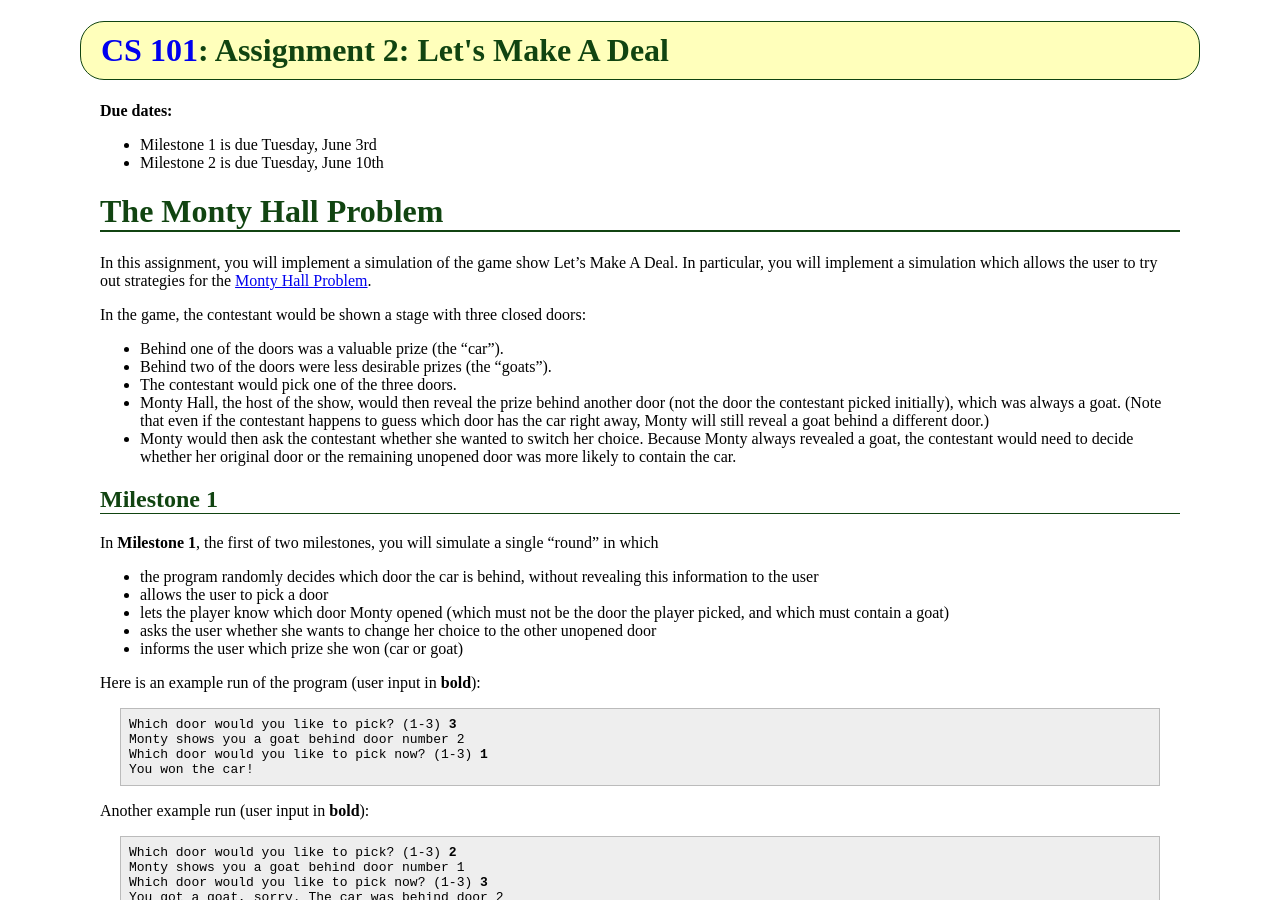
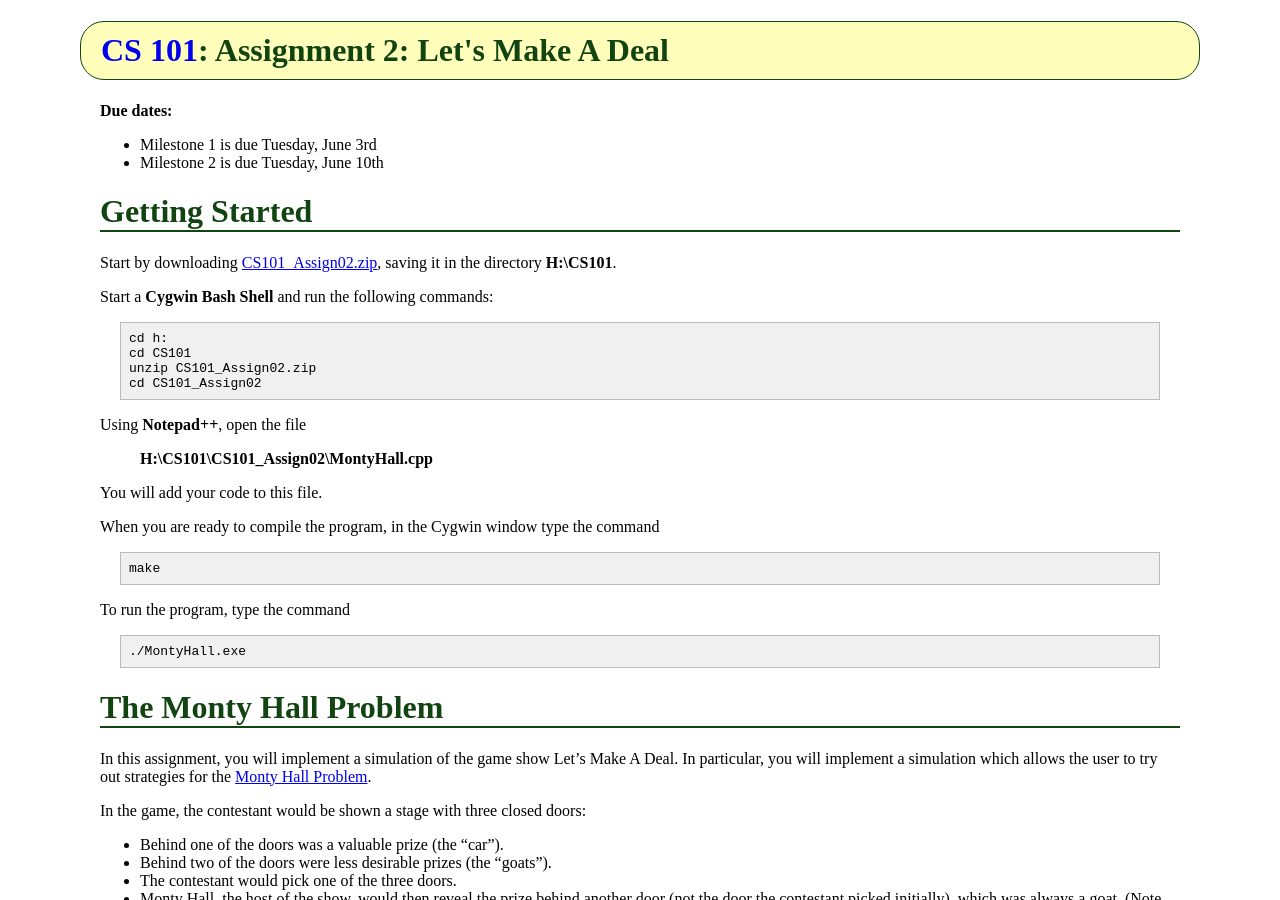
Before and after one commit to ycpcs/cs101-summer2014, a Jekyll site: the page built from assign/assign02.md, in a window 1280 px wide and 900 px high. Built offline with Jekyll 4.4.1, drawn with Linux system fonts in a browser that asks for light colours; Markdown is read by kramdown in place of the engine named in the settings.

Commit message:
added getting started instructions

```diff
--- a/assign/assign02.md
+++ b/assign/assign02.md
@@ -7,6 +7,32 @@ title: "Assignment 2: Let's Make A Deal"
 
 -   Milestone 1 is due Tuesday, June 3rd
 -   Milestone 2 is due Tuesday, June 10th
+
+Getting Started
+===============
+
+Start by downloading [CS101\_Assign02.zip](CS101_Assign02.zip), saving it in the directory **H:\\CS101**.
+
+Start a **Cygwin Bash Shell** and run the following commands:
+
+    cd h:
+    cd CS101
+    unzip CS101_Assign02.zip
+    cd CS101_Assign02
+
+Using **Notepad++**, open the file
+
+> **H:\\CS101\\CS101\_Assign02\\MontyHall.cpp**
+
+You will add your code to this file.
+
+When you are ready to compile the program, in the Cygwin window type the command
+
+    make
+
+To run the program, type the command
+
+    ./MontyHall.exe
 
 The Monty Hall Problem
 ======================
```
